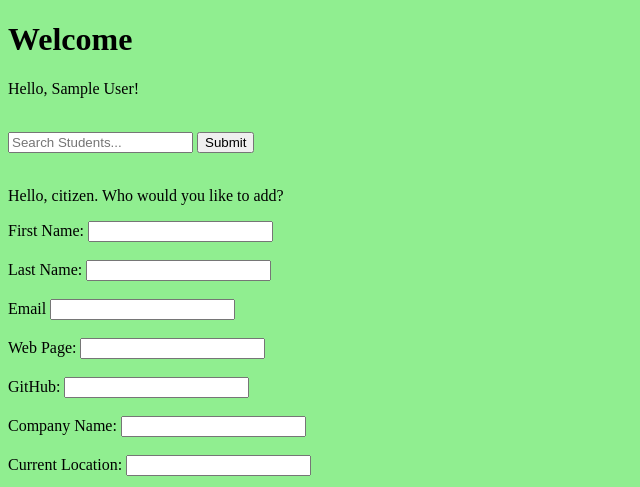
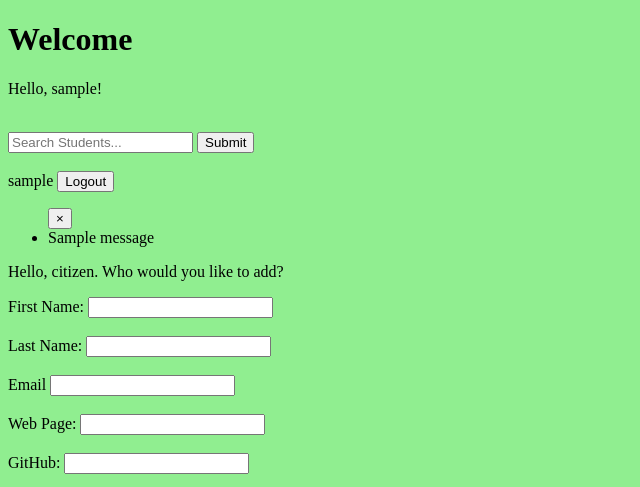
Before and after one commit to DigitalCrafts-September-2016-Cohort/GetCohort, a Flask app: page /add in a window 1280 px wide. Shown: the top 487 px of the page, without its empty margins (0-640 px from the left). Run offline with Flask 2, Linux system fonts and the light colour scheme; the visitor is signed in with stand-in values (Sample User, id 1); one stand-in notice (Sample message) is shown.

Commit message:
add logout button and flash message

```diff
--- a/server.py
+++ b/server.py
@@ -274,12 +274,20 @@ def submit_login():
     if len(result_list) > 0:
         user = result_list[0]
         if user.password == password:
-            session['username'] = user.first_name
+            session['username'] = email
+            flash("%s, you have successfully logged into the application" % email)
             return redirect('/student_profile/%d' % user.id)
         else:
             return redirect('/login')
     else:
         return redirect('/login')
+
+
+@app.route("/submit_logout", methods = ["POST"])
+def submit_logout():
+    del session["username"]
+    return redirect("/")
+
 
 @app.route("/search_user", methods=["POST"])
 def search_user():
--- a/templates/layout.html
+++ b/templates/layout.html
@@ -15,7 +15,25 @@
     </form>
     <br>
 
+    {% if session['username'] %}
+      <form class="" action="/submit_logout" method="post">
+        {{ session["username"].lower() }}
+        <button type="submit" name="logout">Logout</button>
+      </form>
+    {% endif %}
 
+
+
+    {% with messages = get_flashed_messages() %}
+      {% if messages %}
+        <ul class="flashes alert alert-success alert-dismissible text-center" role="alert">
+          <button type="button" class="close" data-dismiss="alert" aria-label="Close"><span aria-hidden="true">&times;</span></button>
+          {% for message in messages %}
+            <li>{{ message }}</li>
+          {% endfor %}
+        </ul>
+      {% endif %}
+    {% endwith %}
 
 
 
```
